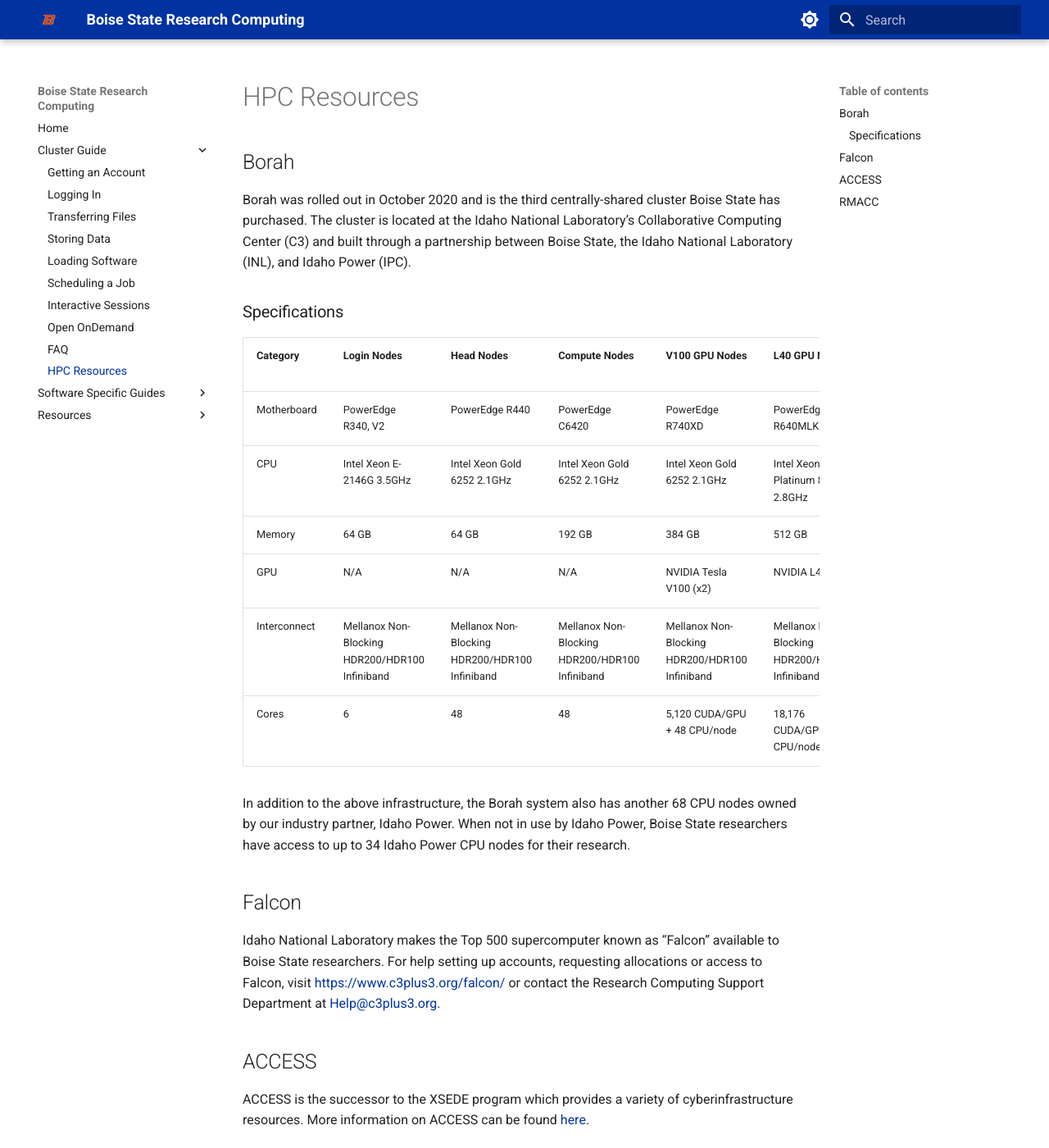
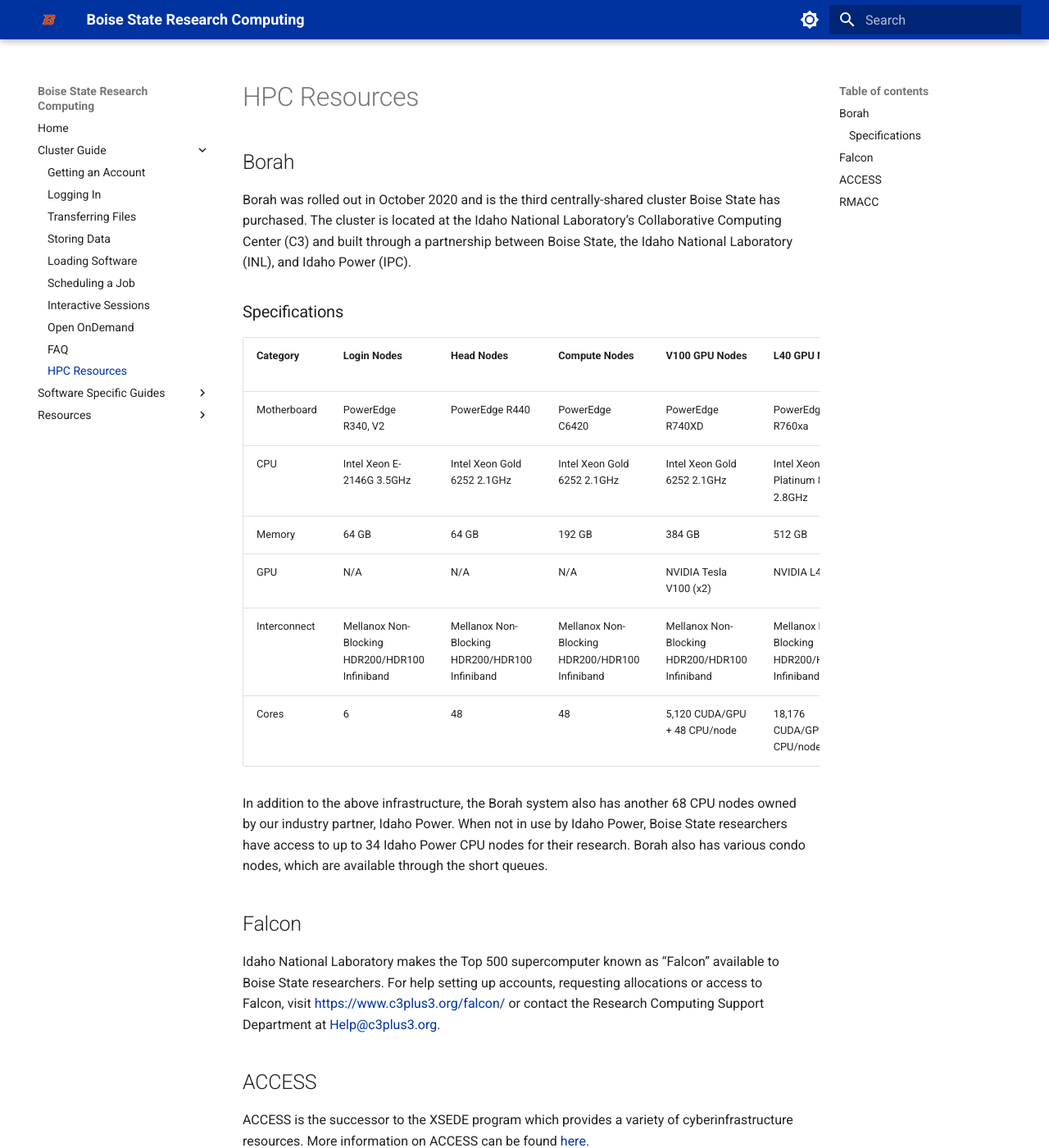
Before and after one commit to bsurc/docs, an MkDocs documentation site: the page built from docs/hpc_resources.md, in a window 1280 px wide and 1400 px high. Shown: the whole window at 82% size. Built offline with MkDocs 1.6.1 and Material for MkDocs 9.7.7, drawn with Linux system fonts in a browser that asks for light colours.

Commit message:
Update motherboard and mention condo nodes

```diff
--- a/docs/hpc_resources.md
+++ b/docs/hpc_resources.md
@@ -7,14 +7,14 @@ The cluster is located at the Idaho National Laboratory’s Collaborative Comput
 ### Specifications
 | Category | Login Nodes | Head Nodes | Compute Nodes | V100 GPU Nodes | L40 GPU Nodes |High Memory Nodes |
 | :--- | :--- | :--- | :--- | :--- | :--- | :--- |
-| Motherboard | PowerEdge R340, V2 | PowerEdge R440 | PowerEdge C6420 | PowerEdge R740XD | PowerEdge R640MLK |
+| Motherboard | PowerEdge R340, V2 | PowerEdge R440 | PowerEdge C6420 | PowerEdge R740XD | PowerEdge R760xa | PowerEdge R640MLK |
 | CPU | Intel Xeon E-2146G 3.5GHz | Intel Xeon Gold 6252 2.1GHz | Intel Xeon Gold 6252 2.1GHz | Intel Xeon Gold 6252 2.1GHz | Intel Xeon Platinum 8562Y+ 2.8GHz | Intel Xeon Gold 6252 2.1GHz |
 | Memory | 64 GB | 64 GB | 192 GB | 384 GB | 512 GB  | 768 GB |
 | GPU | N/A | N/A | N/A | NVIDIA Tesla V100 (x2) | NVIDIA L40 (x4) | N/A |
 | Interconnect | Mellanox Non-Blocking HDR200/HDR100 Infiniband | Mellanox Non-Blocking HDR200/HDR100 Infiniband | Mellanox Non-Blocking HDR200/HDR100 Infiniband | Mellanox Non-Blocking HDR200/HDR100 Infiniband | Mellanox Non-Blocking HDR200/HDR100 Infiniband | Mellanox Non-Blocking HDR200/HDR100 Infiniband |
 | Cores | 6 | 48 | 48 | 5,120 CUDA/GPU + 48 CPU/node | 18,176 CUDA/GPU + 64 CPU/node | 48 |
 
-In addition to the above infrastructure, the Borah system also has another 68 CPU nodes owned by our industry partner, Idaho Power. When not in use by Idaho Power, Boise State researchers have access to up to 34 Idaho Power CPU nodes for their research.
+In addition to the above infrastructure, the Borah system also has another 68 CPU nodes owned by our industry partner, Idaho Power. When not in use by Idaho Power, Boise State researchers have access to up to 34 Idaho Power CPU nodes for their research. Borah also has various condo nodes, which are available through the short queues.
 
 ## Falcon
 Idaho National Laboratory makes the Top 500 supercomputer known as “Falcon” available to Boise State researchers. For help setting up accounts, requesting allocations or access to Falcon, visit [https://www.c3plus3.org/falcon/](https://www.c3plus3.org/falcon/) or contact the Research Computing Support Department at [Help@c3plus3.org](mailto:help@c3plus3.org).
```
